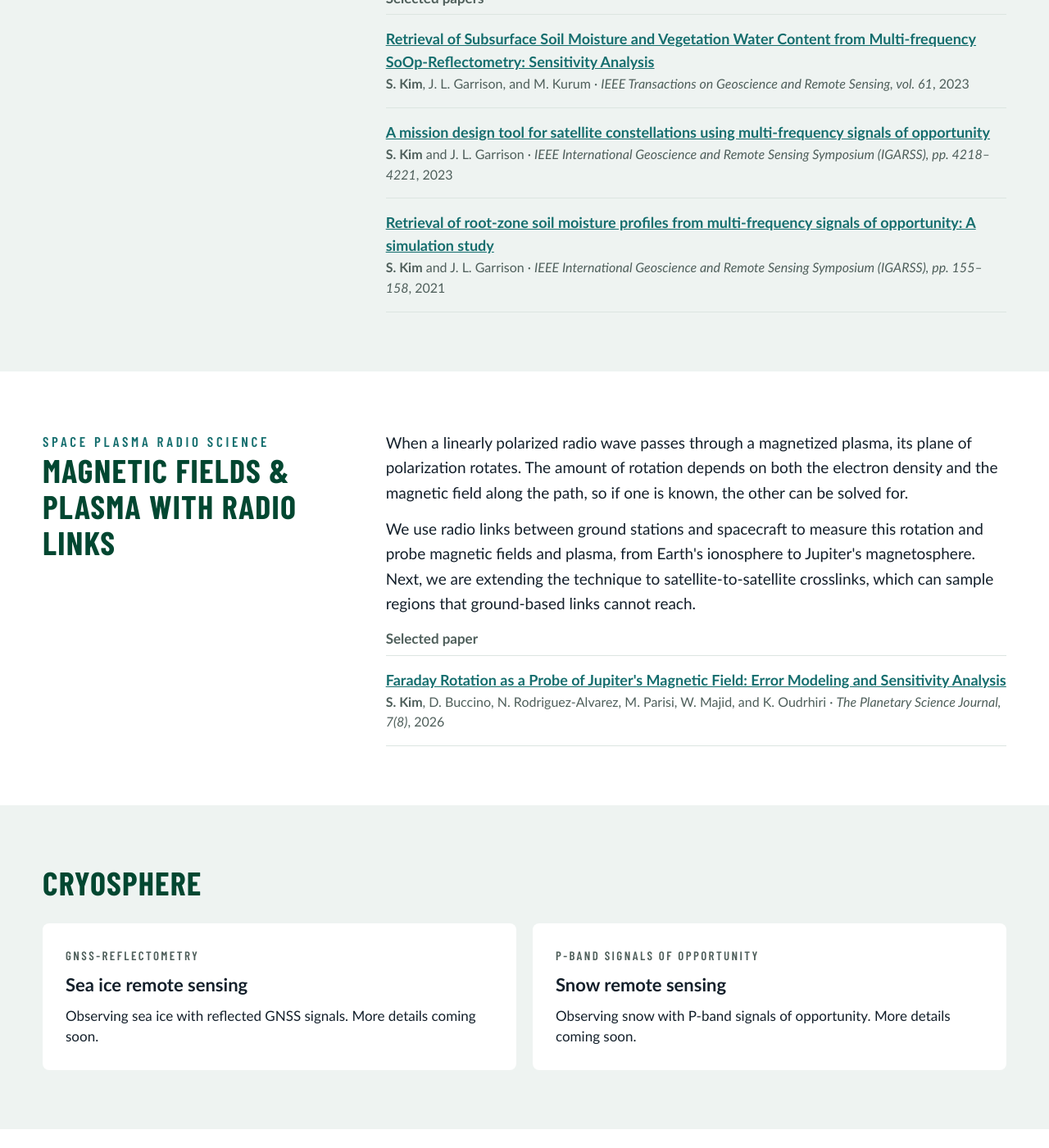
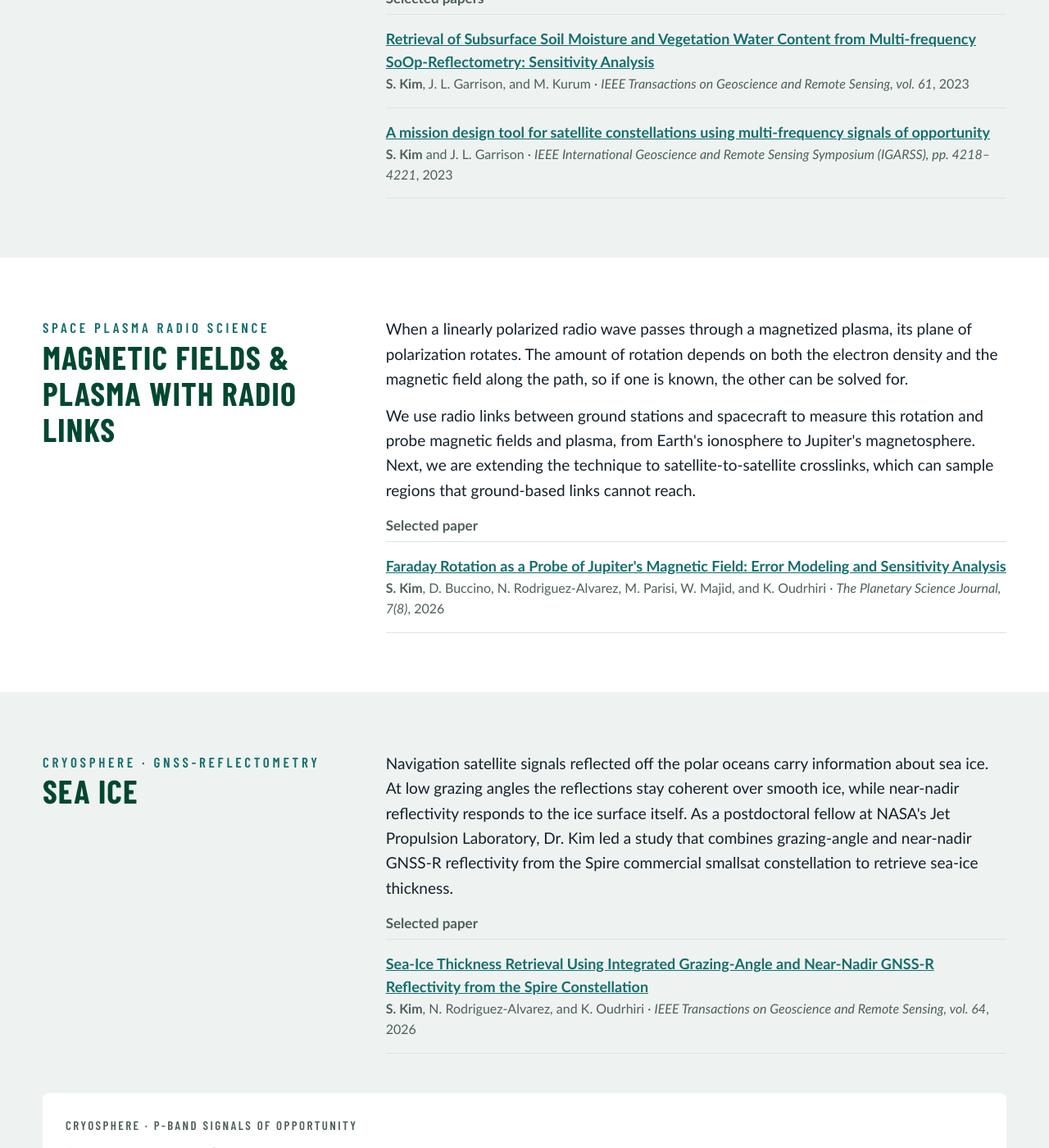
Before and after one commit to sehokim09/sehokim09.github.io, a Jekyll site: the page built from research.html, in a window 1280 px wide and 1400 px high, scrolled down 1280 px. Shown: the whole window at 82% size. Built offline with Jekyll 4.4.1, drawn with Linux system fonts in a browser that asks for light colours.

Commit message:
Research: expand sea ice from published JPL work; trim RZSM papers
- Sea ice becomes a full section describing the published TGRS 2026
  study Seho led at JPL (Spire grazing-angle + near-nadir GNSS-R
  reflectivity for sea-ice thickness); no future plans described
- Snow stays a title-only card
- RZSM selected papers: drop the IGARSS 2021 simulation study

Co-Authored-By: Claude Opus 5.5 <noreply@anthropic.com>
Claude-Session: https://claude.ai/code/session_01CT7uMHNpm9DEv42J4sv3fR

```diff
--- a/_includes/research-cards.html
+++ b/_includes/research-cards.html
@@ -17,7 +17,7 @@
   <a class="card card-link" href="{{ '/research/#sea-ice' | relative_url }}">
     <svg width="44" height="44" viewBox="0 0 44 44" aria-hidden="true"><rect x="2" y="2" width="40" height="40" rx="8" fill="#DCE7FA"></rect><path d="M8 28 L16 24 L26 26 L36 22 L36 32 L8 32 Z" fill="none" stroke="#14202B" stroke-width="2"></path><path d="M10 8 L22 24 L34 8" fill="none" stroke="#14202B" stroke-width="1.5" stroke-dasharray="3 3"></path></svg>
     <h3>Sea ice remote sensing</h3>
-    <p>GNSS-Reflectometry over sea ice.</p>
+    <p>Sea-ice thickness from GNSS-R reflectivity measured by the Spire smallsat constellation.</p>
   </a>
   <a class="card card-link" href="{{ '/research/#snow' | relative_url }}">
     <svg width="44" height="44" viewBox="0 0 44 44" aria-hidden="true"><rect x="2" y="2" width="40" height="40" rx="8" fill="#D3EFDF"></rect><path d="M22 10 V34 M12 16 L32 28 M32 16 L12 28" stroke="#14202B" stroke-width="2"></path></svg>
--- a/research.html
+++ b/research.html
@@ -29,7 +29,7 @@ permalink: /research/
       <p>Our work spans retrieval algorithms and sensitivity analysis, and constellation and mission design (the open-source SOCRATES simulator). Dr. Kim was also a member of the team for NASA's SNOOPI P-band CubeSat mission, led by Prof. James L. Garrison at Purdue University.</p>
       <p class="meta" style="margin-bottom: 6px"><strong>Selected papers</strong></p>
       <ul class="rule-list">
-        {% for p in site.data.publications %}{% if p.doi == "10.1109/TGRS.2023.3284800" or p.doi == "10.1109/IGARSS52108.2023.10281817" or p.doi == "10.1109/IGARSS47720.2021.9554561" %}{% include pub-item.html pub=p %}{% endif %}{% endfor %}
+        {% for p in site.data.publications %}{% if p.doi == "10.1109/TGRS.2023.3284800" or p.doi == "10.1109/IGARSS52108.2023.10281817" %}{% include pub-item.html pub=p %}{% endif %}{% endfor %}
       </ul>
     </div>
   </div>
@@ -53,16 +53,23 @@ permalink: /research/
 </section>
 
 <section class="section section-mist">
-  <div class="container">
-    <div class="section-head"><h2 class="section-title">Cryosphere</h2></div>
+  <div class="container split" id="sea-ice">
+    <div>
+      <p class="eyebrow" style="color: var(--teal-text)">Cryosphere · GNSS-Reflectometry</p>
+      <h2 class="section-title">Sea ice</h2>
+    </div>
+    <div class="prose">
+      <p>Navigation satellite signals reflected off the polar oceans carry information about sea ice. At low grazing angles the reflections stay coherent over smooth ice, while near-nadir reflectivity responds to the ice surface itself. As a postdoctoral fellow at NASA's Jet Propulsion Laboratory, Dr. Kim led a study that combines grazing-angle and near-nadir GNSS-R reflectivity from the Spire commercial smallsat constellation to retrieve sea-ice thickness.</p>
+      <p class="meta" style="margin-bottom: 6px"><strong>Selected paper</strong></p>
+      <ul class="rule-list">
+        {% for p in site.data.publications %}{% if p.doi == "10.1109/TGRS.2026.3714677" %}{% include pub-item.html pub=p %}{% endif %}{% endfor %}
+      </ul>
+    </div>
+  </div>
+  <div class="container" style="margin-top: 48px">
     <div class="cards">
-      <article class="card" id="sea-ice">
-        <span class="tag">GNSS-Reflectometry</span>
-        <h3>Sea ice remote sensing</h3>
-        <p>Observing sea ice with reflected GNSS signals. More details coming soon.</p>
-      </article>
       <article class="card" id="snow">
-        <span class="tag">P-band signals of opportunity</span>
+        <span class="tag">Cryosphere · P-band signals of opportunity</span>
         <h3>Snow remote sensing</h3>
         <p>Observing snow with P-band signals of opportunity. More details coming soon.</p>
       </article>
```
